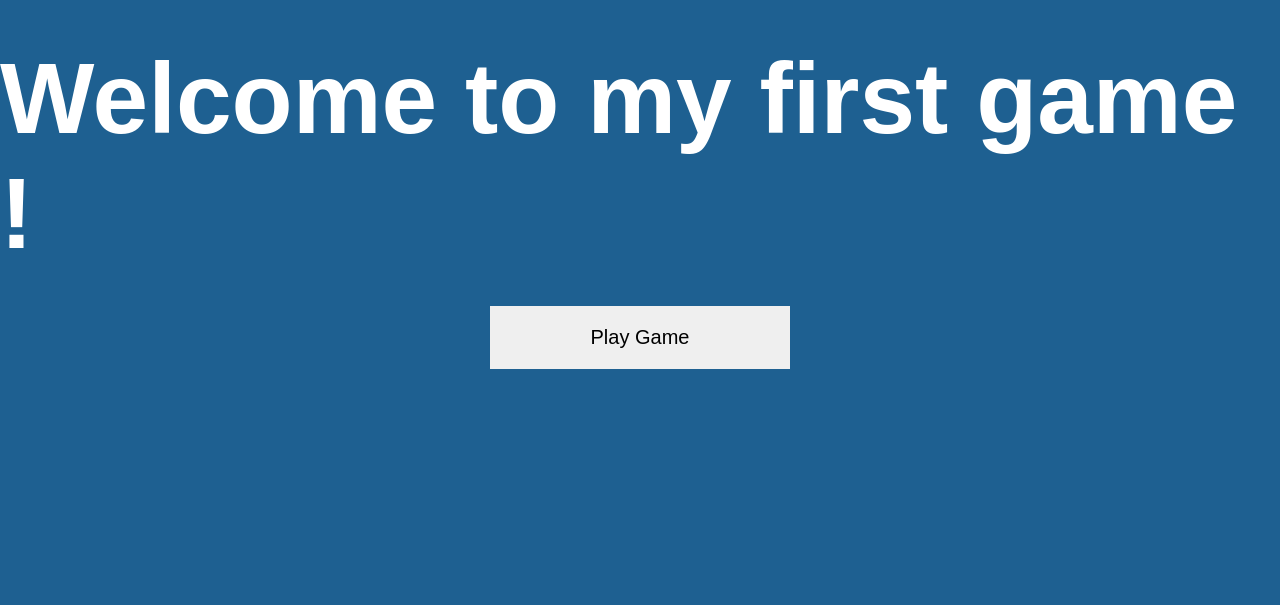
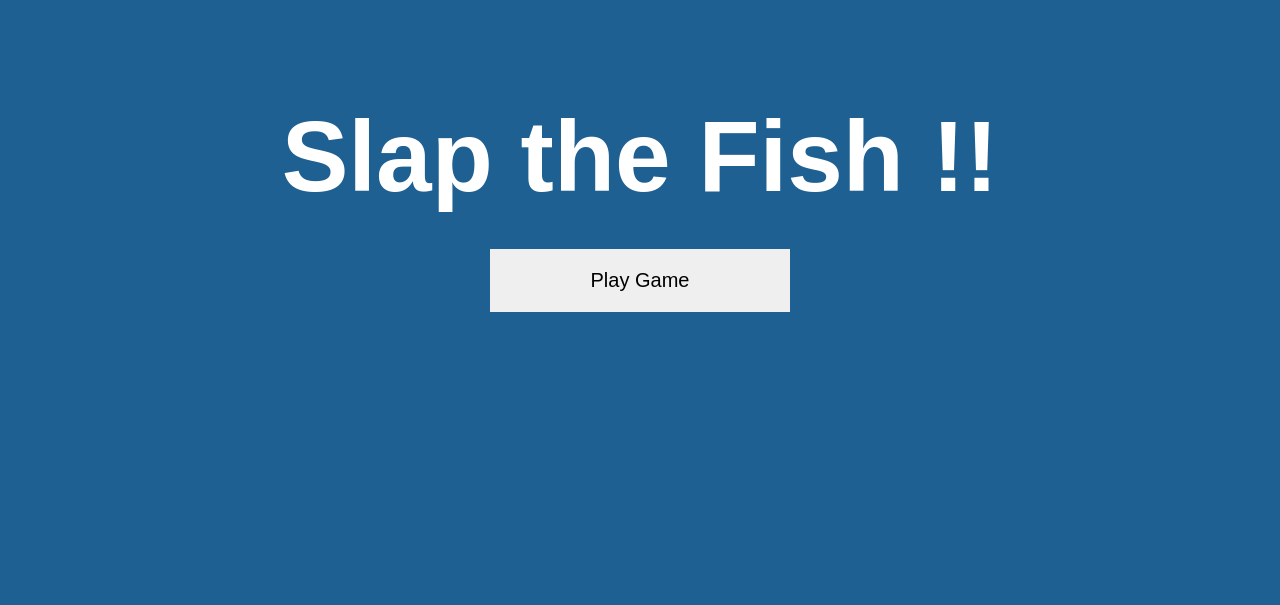
Before and after one commit to Lysoths/firstGame, a plain HTML site: page index.html in a window 1280 px wide. Shown: the part 195-800 px from the top of the page. Drawn offline with Linux system fonts and the light colour scheme; a web font is replaced by a local one.

Commit message:
Update index.html

```diff
--- a/index.html
+++ b/index.html
@@ -9,7 +9,7 @@
 </head>
 <body>
     <div class="start-screen">
-        <h1>Welcome to my first game ! </h1>
+        <h1>Slap the Fish !!</h1>
         <button class="select-enemy">Play Game </button>
     </div>
 
```
